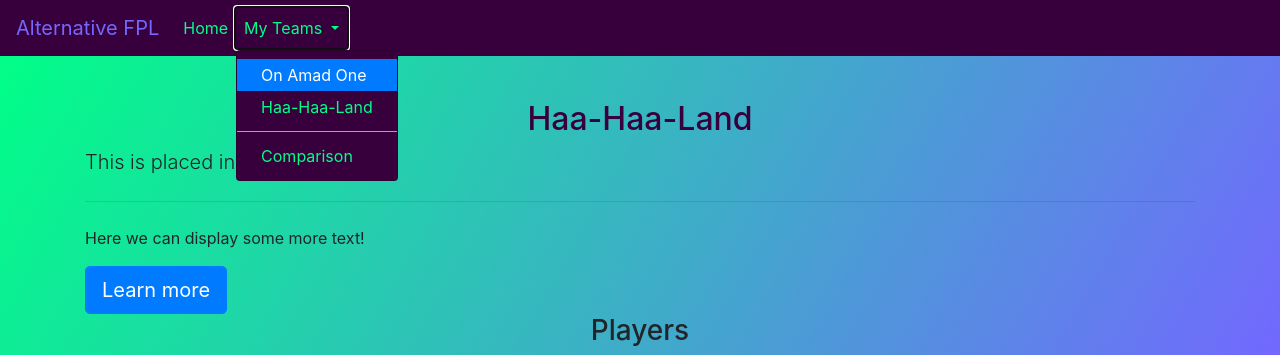
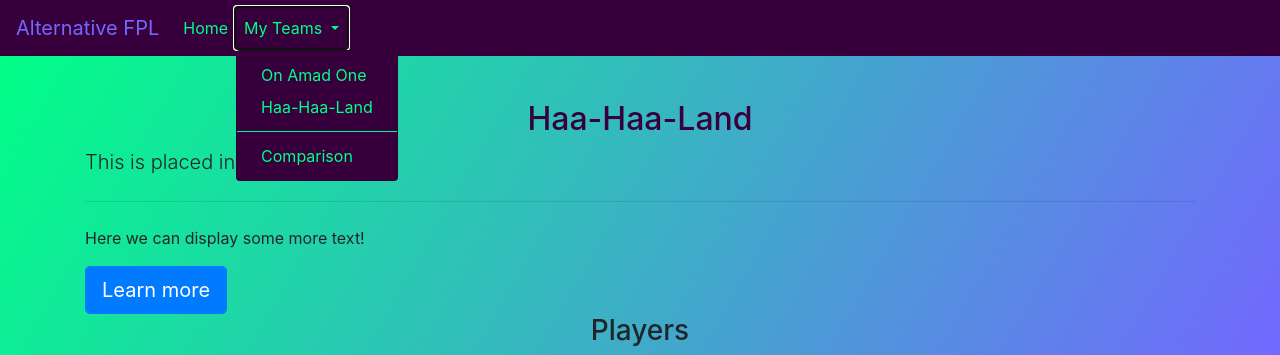
Before and after one commit to Calum-Knight/FPL-My_teams, a Flask app: page /haa-haa-land in a window 1280 px wide, after a click on "My Teams". Shown: the top 355 px of the page. Run offline with Flask 3, Linux system fonts and the light colour scheme; some libraries are stand-ins or nearby versions.

Commit message:
remove active class from team html file

```diff
--- a/templates/team_details.html
+++ b/templates/team_details.html
@@ -40,7 +40,7 @@
           </a>
           <!-- List within dropdown -->
           <div class="dropdown-menu" aria-labelledby="navbarDropdown">
-            <a class="dropdown-item active" href="/onamadone">On Amad One</a>
+            <a class="dropdown-item" href="/onamadone">On Amad One</a>
             <a class="dropdown-item" href="/haa-haa-land">Haa-Haa-Land</a>
             <div class="dropdown-divider" style = "border-color: #00ff87";></div>
             <a class="dropdown-item" href="./Comparison.html">Comparison</a>
```
